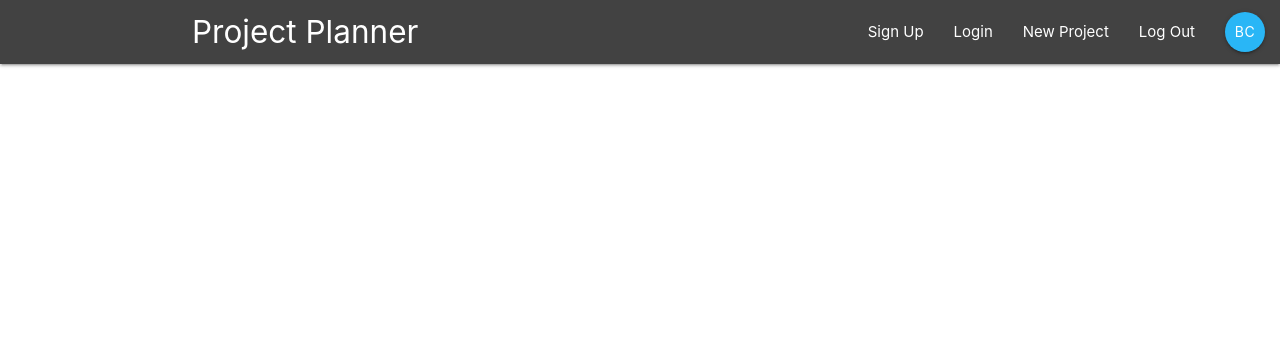
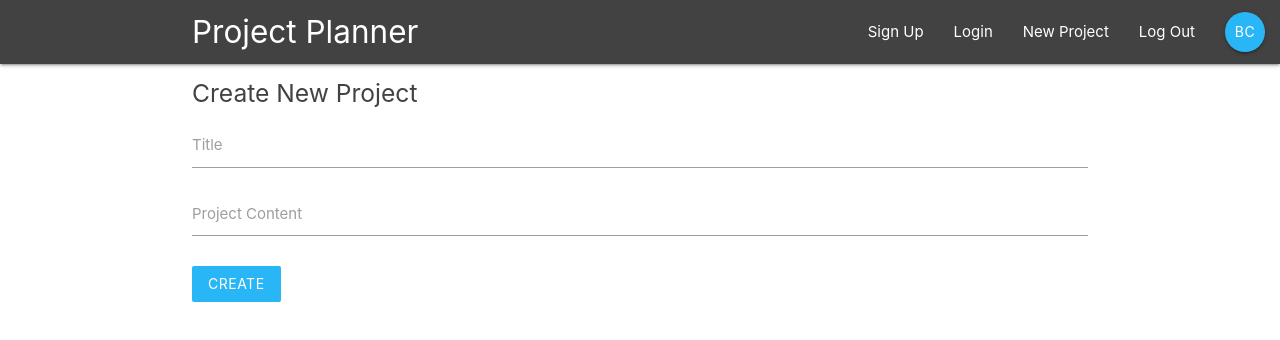
Before and after one commit to prdxTO/project-planner-react-redux-firebase, a React (Create React App) app: page /create in a window 1280 px wide. Shown: the top 340 px of the page. Built offline with nearby package versions, Linux system fonts and the light colour scheme.

Commit message:
Added create project form and page route. Added logging for submits in other forms.

```diff
--- a/src/App.js
+++ b/src/App.js
@@ -5,6 +5,7 @@ import Dashboard from "./components/dashboard/Dashboard";
 import ProjectDetails from "./components/projects/ProjectDetails";
 import SignIn from "./components/auth/SignIn";
 import SignOut from "./components/auth/SignUp";
+import CreateProject from "./components/projects/CreateProject";
 
 const App = () => {
   return (
@@ -16,6 +17,7 @@ const App = () => {
           <Route path={'/project/:id'} component={ProjectDetails}/>
           <Route path={'/signin'} component={SignIn}/>
           <Route path={'/signout'} component={SignOut}/>
+          <Route path={'/create'} component={CreateProject}/>
         </Switch>
       </div>
     </BrowserRouter>
--- a/src/components/auth/SignIn.js
+++ b/src/components/auth/SignIn.js
@@ -1,10 +1,11 @@
 import React, { useState } from 'react';
 
 const SignIn = () => {
-  const [state, setState] = useState({});
+  const [state, setState] = useState({email: '', password: ''});
 
   const handleSubmit = (e) => {
     e.preventDefault();
+    console.log(state);
   };
 
   const handleChange = (e) => {
--- a/src/components/auth/SignUp.js
+++ b/src/components/auth/SignUp.js
@@ -1,7 +1,7 @@
 import React, { useState } from 'react';
 
 const SignOut = () => {
-  const [state, setState] = useState({});
+  const [state, setState] = useState({email: '', password: '', firstName: '', lastName: ''});
 
   const handleSubmit = (e) => {
     e.preventDefault();
--- a/src/components/projects/CreateProject.js
+++ b/src/components/projects/CreateProject.js
@@ -0,0 +1,34 @@
+import React, { useState } from 'react';
+
+const CreateProject = () => {
+  const [state, setState] = useState({title: '', content: ''});
+
+  const handleSubmit = (e) => {
+    e.preventDefault();
+    console.log(state);
+  };
+
+  const handleChange = (e) => {
+    setState({...state, [e.target.id]: e.target.value})
+  };
+  return (
+    <div className="container">
+      <form onSubmit={handleSubmit} className="white">
+        <h5 className="grey-text text-darken-3">Create New Project</h5>
+        <div className="input-field">
+          <label htmlFor="title">Title</label>
+          <input type="text" id="title" onChange={handleChange}/>
+        </div>
+        <div className="input-field">
+          <label htmlFor="content">Project Content</label>
+          <textarea  id="content" cols="30" rows="10" className="materialize-textarea" onChange={handleChange}/>
+        </div>
+        <div className="input-field">
+          <button className="btn light-blue lighten-1 z-depth-0">Create</button>
+        </div>
+      </form>
+    </div>
+  );
+};
+
+export default CreateProject;
```
